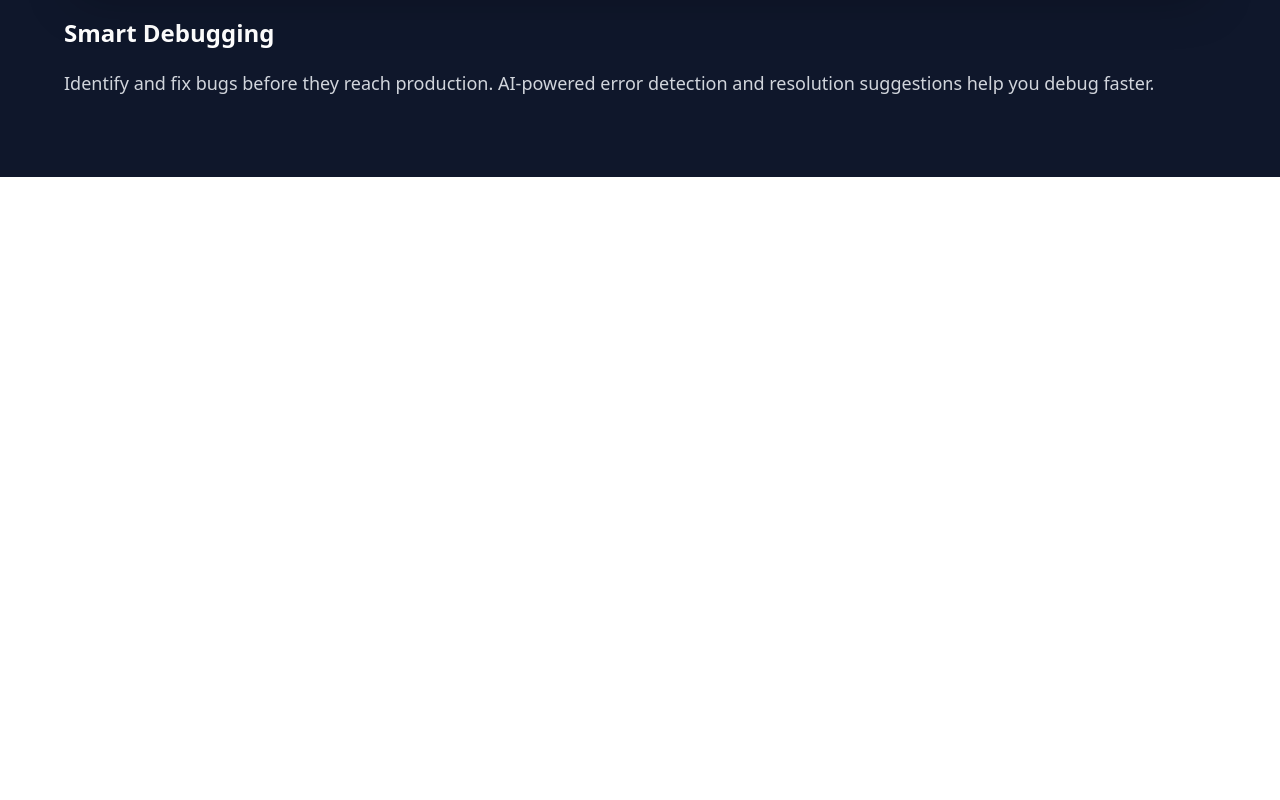
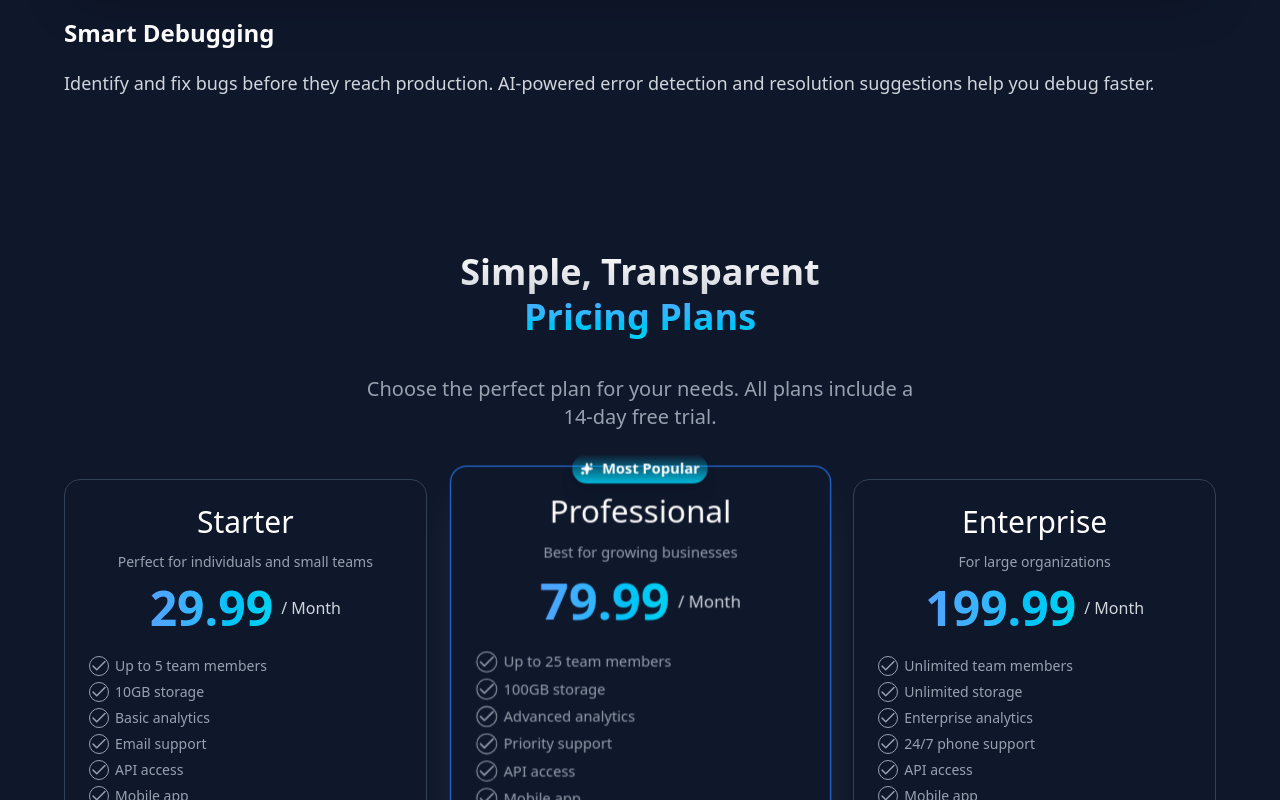
Before and after one commit to ahmedelmansi-tech/react-vite-landing-page, a React (Vite) app: page / in a window 1280 px wide. Shown: the part 2000-2800 px from the top of the page. Before the commit the page ends 2177 px from the top, so only its background shows below. Built offline with nearby package versions, Linux system fonts and the light colour scheme.

Commit message:
add the priing section

```diff
--- a/src/App.jsx
+++ b/src/App.jsx
@@ -1,6 +1,7 @@
 import Navbar from "./components/Navbar";
 import Hero from "./components/Hero";
 import Features from "./components/Features";
+import Pricing from "./components/Pricing";
 import Testimonials from "./components/Testimonials";
 import Footer from "./components/Footer";
 
@@ -10,6 +11,7 @@ function App() {
       <Navbar />
       <Hero />
       <Features />
+      <Pricing />
       {/* <Testimonials />
       <Footer /> */}
     </h1>
--- a/src/components/Pricing.jsx
+++ b/src/components/Pricing.jsx
@@ -1,5 +1,152 @@
+import { Check, Stars } from "lucide-react";
+
+const plans = [
+  {
+    name: "Starter",
+    price: "29.99",
+    description: "Perfect for individuals and small teams",
+    features: [
+      "Up to 5 team members",
+      "10GB storage",
+      "Basic analytics",
+      "Email support",
+      "API access",
+      "Mobile app",
+    ],
+    mostPopular: false,
+  },
+  {
+    name: "Professional",
+    price: "79.99",
+    description: "Best for growing businesses",
+    features: [
+      "Up to 25 team members",
+      "100GB storage",
+      "Advanced analytics",
+      "Priority support",
+      "API access",
+      "Mobile app",
+      "Custom integrations",
+      "Advanced security",
+    ],
+    mostPopular: true,
+  },
+  {
+    name: "Enterprise",
+    price: "199.99",
+    description: "For large organizations",
+    features: [
+      "Unlimited team members",
+      "Unlimited storage",
+      "Enterprise analytics",
+      "24/7 phone support",
+      "API access",
+      "Mobile app",
+      "Custom integrations",
+      "Advanced security",
+      "Dedicated account manager",
+      "Custom SLA",
+    ],
+    mostPopular: false,
+  },
+];
+
 const Pricing = () => {
-  return <div>Pricing</div>;
+  return (
+    <section id="pricing" className="py-12 px-6 sm:py-18 sm:px-8">
+      <div className="max-w-6xl mx-auto">
+        <div className="text-center mb-15 sm:mb-12">
+          <h2 className="text-6xl sm:text-4xl mb-6 sm:mb-9 font-bold leading-tight">
+            <span className="bg-linear-to-b from-white to-gray-300 bg-clip-text text-transparent ">
+              Simple, Transparent
+            </span>
+            <br />
+            <span className="bg-linear-to-b from-blue-400 to-cyan-400 bg-clip-text text-transparent">
+              Pricing Plans
+            </span>
+          </h2>
+          <p className="max-w-xl mx-auto text-gray-400 text-xl">
+            Choose the perfect plan for your needs. All plans include a 14-day
+            free trial.
+          </p>
+        </div>
+
+        <div className="grid grid-cols-1 md:grid-cols-2 lg:grid-cols-3 gap-13 md:gap-9 lg:gap-8">
+          {plans.map((plan, key) => {
+            return (
+              <div
+                key={key}
+                className={`relative bg-slate-900 backdrop-blur-xl border rounded-xl p-6 sm:rounded-2xl flex flex-col ${
+                  plan.mostPopular
+                    ? "border-blue-500 shadow-2xl shadow-white/10 lg:scale-105"
+                    : "border-slate-700 hover:border-slate-600"
+                }`}
+              >
+                {plan.mostPopular && (
+                  <div className="absolute -top-3 left-1/2 transform -translate-x-1/2 z-10">
+                    <div className="flex items-center space-x-1.5 sm:space-x-2 text-xs sm:text-sm  font-semibold bg-linear-to-b from-bue-500 to-cyan-500 px-2 py-1 rounded-full shadow-lg">
+                      <Stars className="w-3 h-3 fill-white" />
+                      <span>Most Popular</span>
+                    </div>
+                  </div>
+                )}
+
+                {/* Body  */}
+                <div className="text-center mb-5 sm:mb-6">
+                  <h2 className="text-2xl sm:text-3xl mb-2 sm:mb-3">
+                    {plan.name}
+                  </h2>
+                  <p className="text-xs sm:text-sm text-gray-400 mb-2 sm:mb-3">
+                    {plan.description}
+                  </p>
+                  <div className="flex items-center justify-center">
+                    <span className="text-3xl sm:text-4xl lg:text-5xl font-bold bg-linear-to-r from-blue-400 to-cyan-400 bg-clip-text text-transparent">
+                      {plan.price}
+                    </span>
+                    <span className="text-sm sm:text-base text-gray-300 ml-1 sm:ml-2">
+                      / Month
+                    </span>
+                  </div>
+                </div>
+
+                <ul className="space-y-1 sm:space-y-1.5 mb-5 sm:mb-7">
+                  {plan.features.map((feature, key) => {
+                    return (
+                      <li key={key} className="text-gray-400">
+                        <div className="flex space-x-1.5 items-center">
+                          <Check className="w-4 sm:w-5 h-4 sm:h-5 border rounded-full" />
+                          <span className="text-xs sm:text-sm">{feature}</span>
+                        </div>
+                      </li>
+                    );
+                  })}
+                </ul>
+
+                <button
+                  className={`group w-full lg:w-auto ${
+                    plan.mostPopular
+                      ? "bg-linear-to-b from-blue-500 to-blue-300"
+                      : "bg-white/10 border border-white/30 hover:border-white/10"
+                  } font-semibold sm:font-base flex items-center  justify-center space-x-1 px-5 py-2 rounded-xl mb-3 trasition-all hover:scale-103 duration-200 slide-in-from-bottom`}
+                >
+                  <span> Get Started</span>
+                </button>
+              </div>
+            );
+          })}
+        </div>
+        {/* Custom plane */}
+        <div className="mt-5 text-center sm:mt-10">
+          <p className=" text-gray-400 text-base sm:text-sm">
+            Need a custom Plane?
+            <a className="text-blue-400 hover:text-blue-300" href="#">
+              Contact our sales team
+            </a>
+          </p>
+        </div>
+      </div>
+    </section>
+  );
 };
 
 export default Pricing;
```
